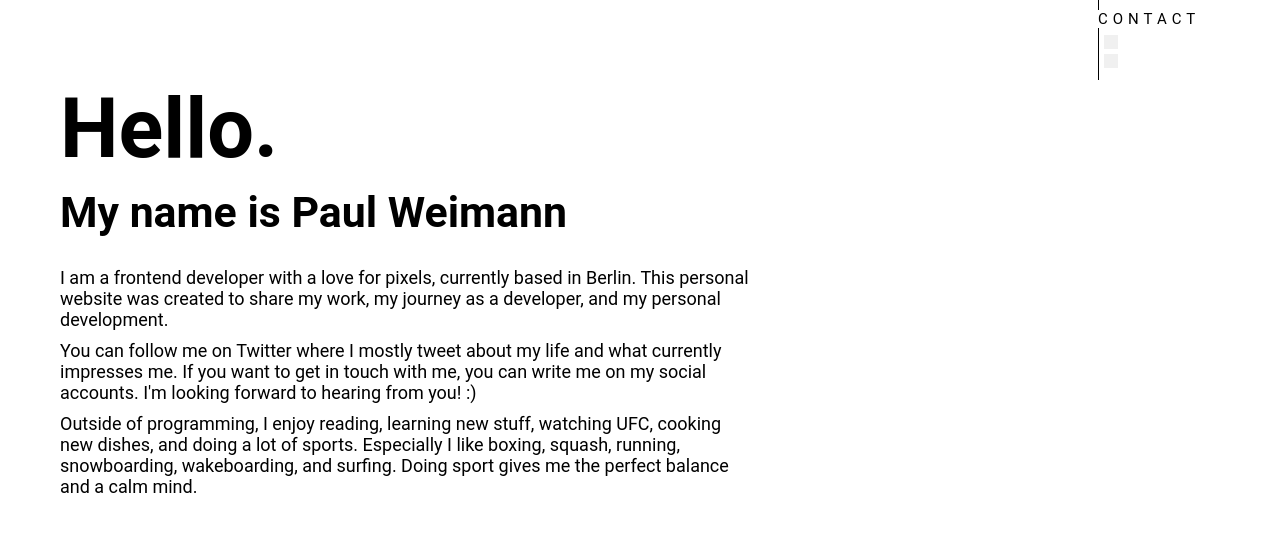
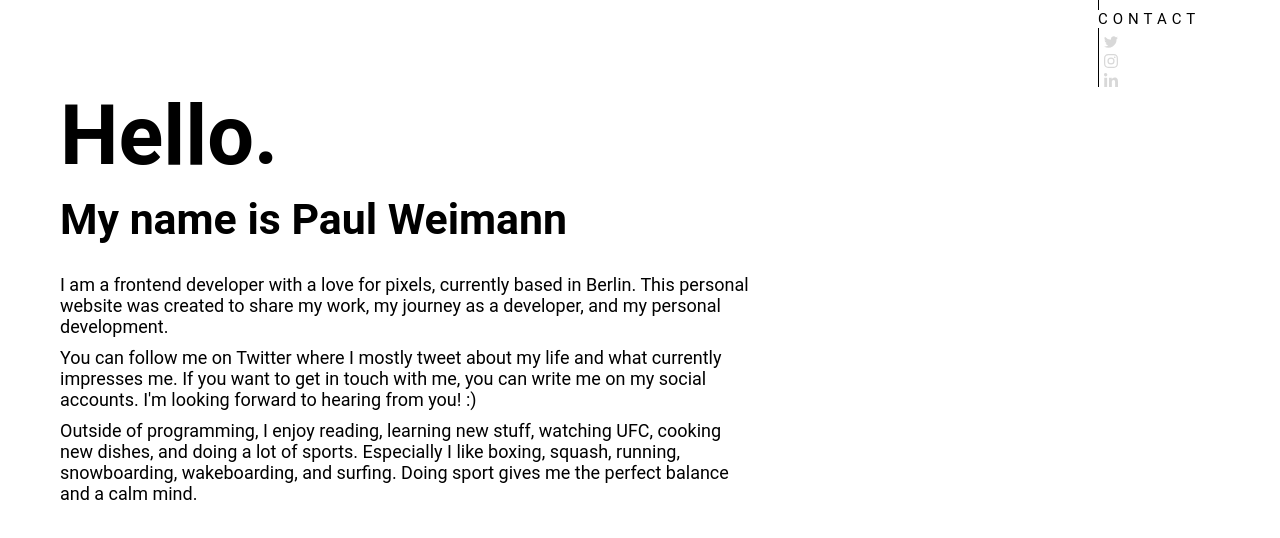
Before and after one commit to pweimann/personal-website, a Nuxt app: page / in a window 1280 px wide. Shown: the top 538 px of the page. Built offline with nearby package versions, Linux system fonts and the light colour scheme; grey boxes are pictures that could not be loaded.

Commit message:
fix import of social link svg's

```diff
--- a/components/BaseHeader.vue
+++ b/components/BaseHeader.vue
@@ -2,10 +2,13 @@
   <header>
     <BaseHeaderItem title='Contact' class='ml-auto'>
       <a href='https://twitter.com/paul__weimann'>
-        <img src='/public/icon-awesome-twitter.svg' alt='twitter' />
+        <img src='/icon-awesome-twitter.svg' alt='twitter' />
       </a>
       <a href='https://www.instagram.com/bluubsen/'>
-        <img src='/public/icon-awesome-instagram.svg' alt='instagram' />
+        <img src='/icon-awesome-instagram.svg' alt='instagram' />
+      </a>
+      <a href='https://www.linkedin.com/in/paul-weimann-7b9852207/'>
+        <img src='/icon-awesome-linkedin.svg' alt='linkedin' />
       </a>
     </BaseHeaderItem>
   </header>
@@ -15,7 +18,6 @@ import BaseHeaderItem from '~/components/BaseHeaderItem.vue'</script>
 <style lang='css'>
 header {
   display: flex;
-  height: 10vh;
 }
 
 .ml-auto {
```
